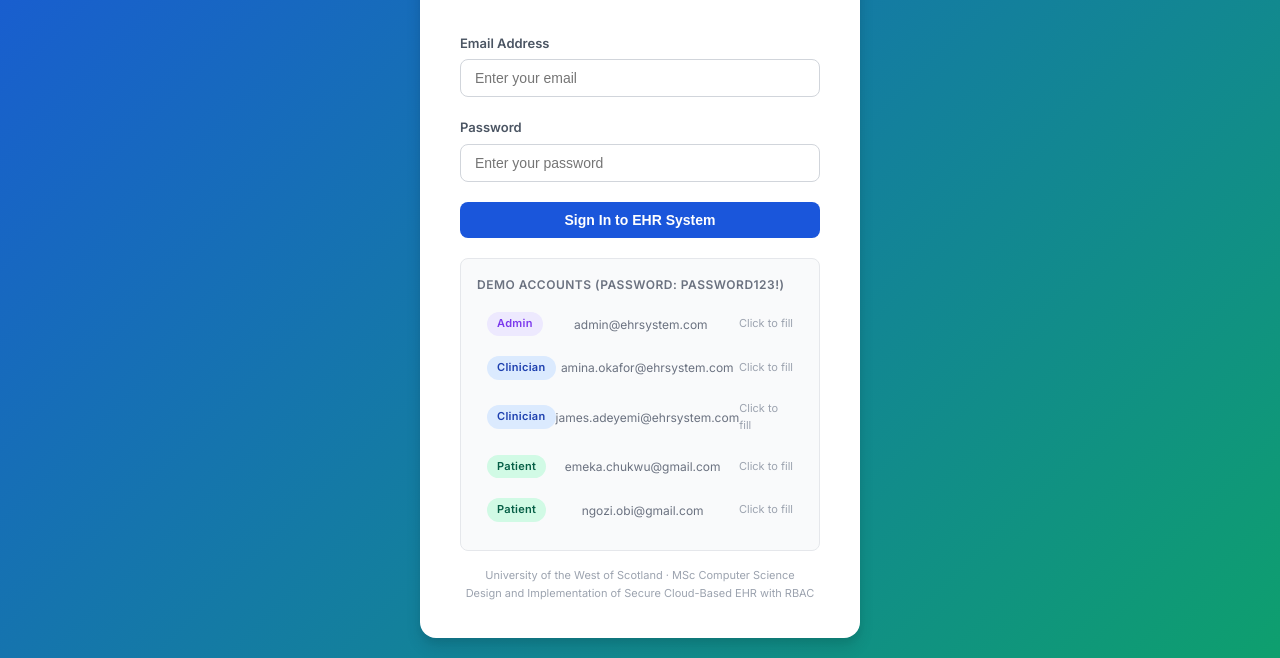
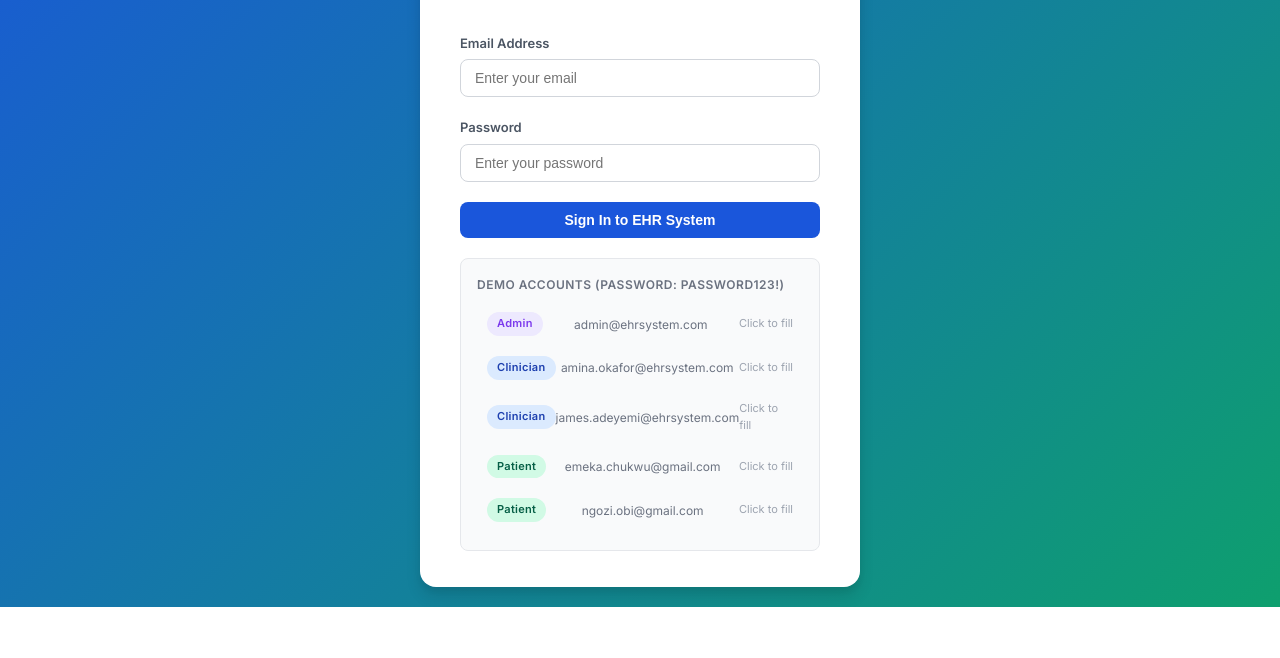
Before and after one commit to michaelTomiwa/ehr-system, a plain HTML site: page frontend/index.html in a window 1280 px wide. Shown: the part 245-903 px from the top of the page. After the commit the page ends 852 px from the top, so only its background shows below. Drawn offline with Linux system fonts and the light colour scheme.

Commit message:
Remove university branding from frontend

```diff
--- a/frontend/assets/css/style.css
+++ b/frontend/assets/css/style.css
@@ -1,6 +1,5 @@
 /* ============================================
    EHR RBAC System - Global Stylesheet
-   University of the West of Scotland
    ============================================ */
 
 :root {
--- a/frontend/index.html
+++ b/frontend/index.html
@@ -63,10 +63,6 @@
         </div>
       </div>
 
-      <p style="text-align:center; font-size:11px; color:var(--gray-500); margin-top:16px;">
-        University of the West of Scotland · MSc Computer Science<br>
-        Design and Implementation of Secure Cloud-Based EHR with RBAC
-      </p>
     </div>
   </div>
 
```
